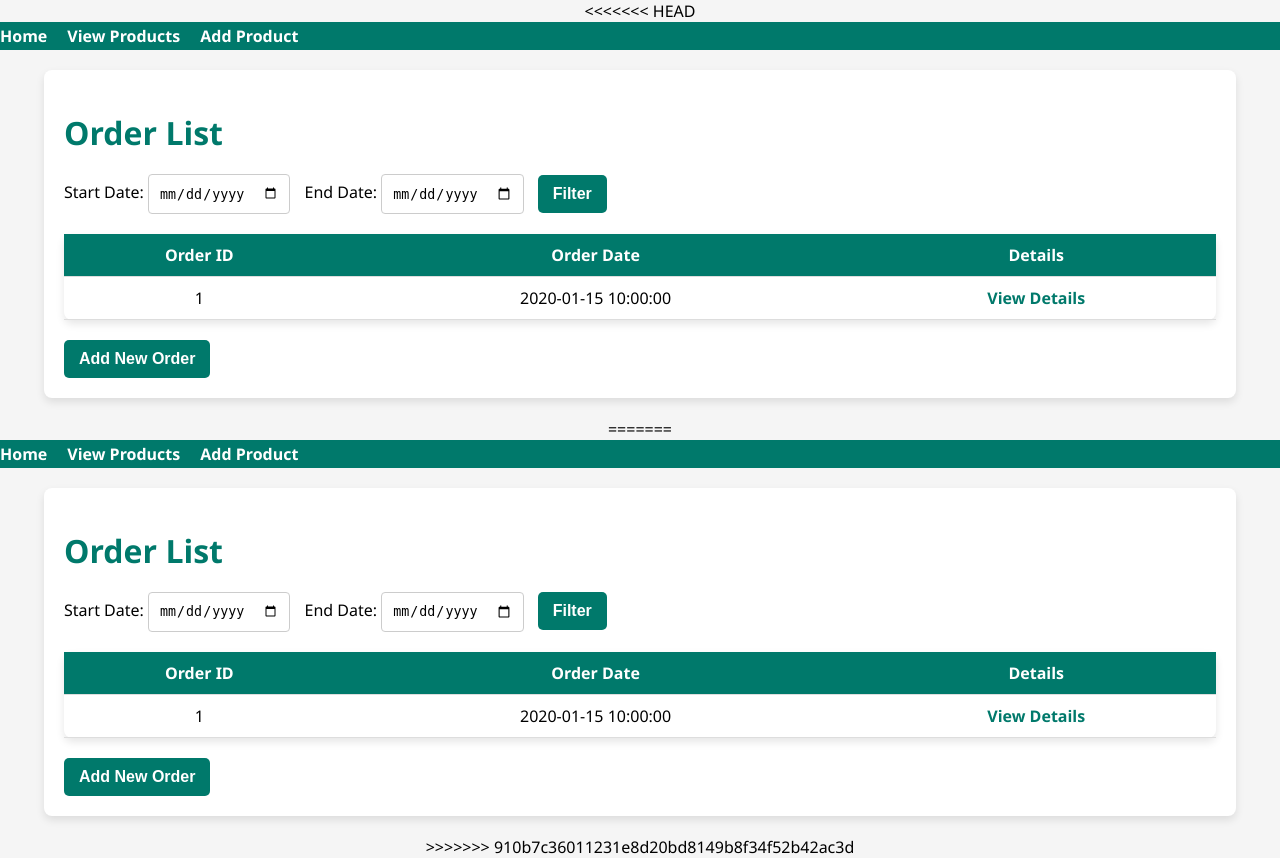
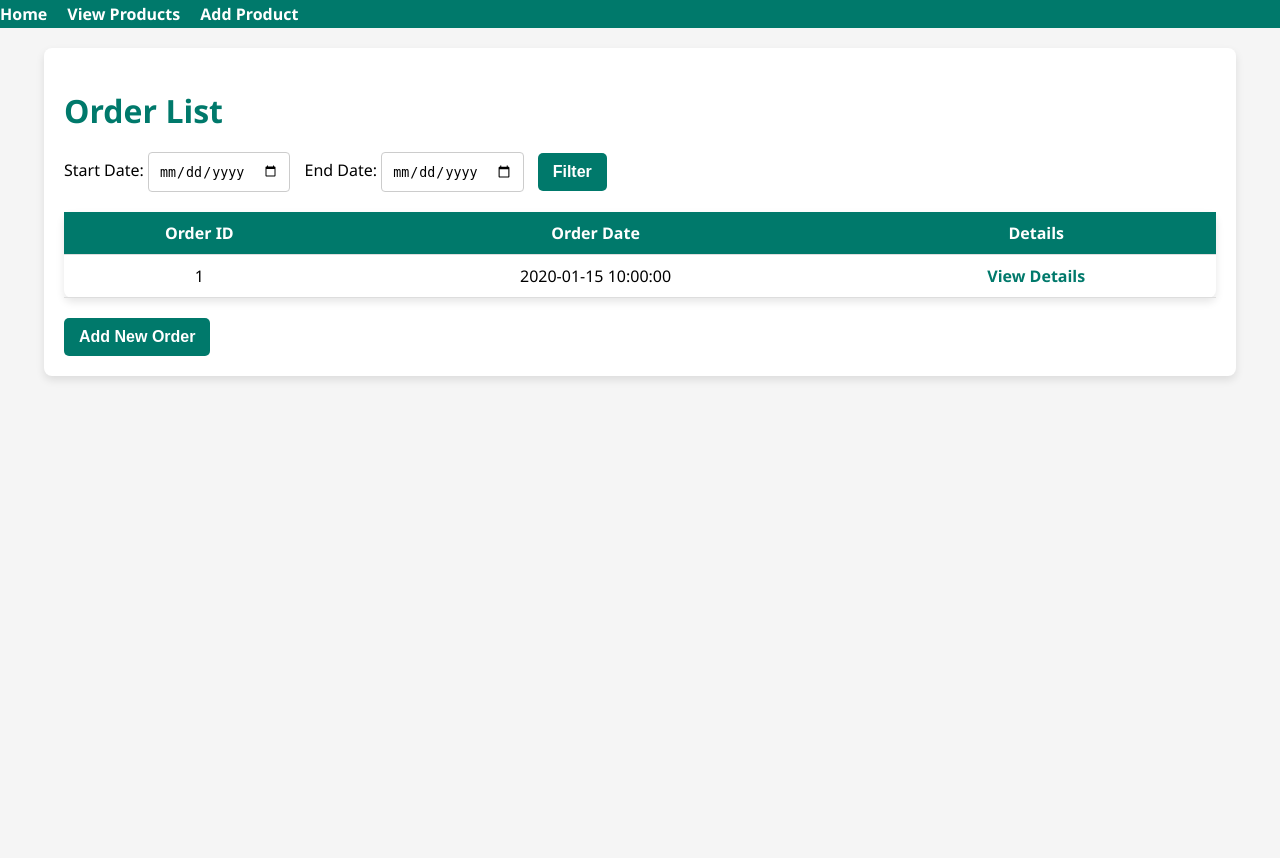
Before and after one commit to Derek1211212/webapp, a Flask app: page /order_list in a window 1280 px wide. After the commit the page ends 380 px from the top, so only its background shows below. Run offline with Flask 3, Linux system fonts and the light colour scheme; the visitor is signed in with stand-in values (Sample User, id 1); tables that the repository leaves empty or names only in its code hold one stand-in row (values such as "Sample post"); data that the repository does not hold is empty.

Commit message:
Update order_list.html

```diff
--- a/templates/order_list.html
+++ b/templates/order_list.html
@@ -1,4 +1,4 @@
-<<<<<<< HEAD
+
 <!DOCTYPE html>
 <html lang="en">
 
@@ -180,186 +180,3 @@
 </body>
 
 </html>
-=======
-<!DOCTYPE html>
-<html lang="en">
-
-<head>
-    <meta charset="UTF-8">
-    <meta name="viewport" content="width=device-width, initial-scale=1.0">
-    <title>Order List</title>
-    <style>
-        body {
-            font-family: 'Segoe UI', Tahoma, Geneva, Verdana, sans-serif;
-            margin: 0;
-            padding: 0;
-            background-color: #f5f5f5;
-            display: flex;
-            flex-direction: column;
-            align-items: center;
-        }
-
-        header {
-            width: 100%;
-            background-color: #00796b;
-            color: white;
-            padding: 20px;
-            text-align: center;
-        }
-
-        nav {
-            width: 100%;
-            background-color: #00796b;
-            display: flex;
-            justify-content: flex-start;
-            padding: 3px 5px;
-        }
-
-        nav ul {
-            list-style-type: none;
-            margin: 0;
-            padding: 0;
-            display: flex;
-            gap: 20px;
-        }
-
-        nav ul li {
-            display: inline;
-        }
-
-        nav ul li a {
-            color: white;
-            text-decoration: none;
-            font-weight: bold;
-            transition: color 0.3s ease;
-        }
-
-        nav ul li a:hover {
-            color: #e0f2f1;
-        }
-
-        main {
-            width: 90%;
-            max-width: 1200px;
-            margin: 20px auto;
-            background-color: #fff;
-            padding: 20px;
-            border-radius: 8px;
-            box-shadow: 0 4px 8px rgba(0, 0, 0, 0.1);
-        }
-
-        h1 {
-            color: #00796b;
-            margin-bottom: 20px;
-        }
-
-        form {
-            margin-bottom: 20px;
-        }
-
-        input[type="date"] {
-            padding: 10px;
-            border: 1px solid #ccc;
-            border-radius: 4px;
-            margin-right: 10px;
-        }
-
-        button {
-            background-color: #00796b;
-            color: white;
-            border: none;
-            padding: 10px 15px;
-            border-radius: 5px;
-            cursor: pointer;
-            font-size: 16px;
-            font-weight: bold;
-            transition: background-color 0.3s ease;
-        }
-
-        button:hover {
-            background-color: #004d40;
-        }
-
-        table {
-            width: 100%;
-            border-collapse: collapse;
-            margin-bottom: 20px;
-            background-color: white;
-            border-radius: 8px;
-            box-shadow: 0 4px 8px rgba(0, 0, 0, 0.1);
-        }
-
-        table thead {
-            background-color: #00796b;
-            color: white;
-        }
-
-        table th,
-        table td {
-            padding: 10px;
-            text-align: center;
-            border-bottom: 1px solid #ddd;
-        }
-
-        table tbody tr:hover {
-            background-color: #e0f2f1;
-        }
-
-        a {
-            color: #00796b;
-            text-decoration: none;
-            font-weight: bold;
-        }
-
-        a:hover {
-            text-decoration: underline;
-        }
-    </style>
-</head>
-
-<body>
-
-    <nav>
-        <ul>
-            <li><a href="/index">Home</a></li>
-            <li><a href="/view_products">View Products</a></li>
-            <li><a href="/add_product">Add Product</a></li>
-            <!-- Add more navigation links as needed -->
-        </ul>
-    </nav>
-    <main>
-        <h1>Order List</h1>
-        <form action="{{ url_for('view_orders') }}" method="post">
-            <label for="start_date">Start Date:</label>
-            <input type="date" id="start_date" name="start_date" value="{{ start_date }}">
-
-            <label for="end_date">End Date:</label>
-            <input type="date" id="end_date" name="end_date" value="{{ end_date }}">
-
-            <button type="submit">Filter</button>
-        </form>
-
-        <table>
-            <thead>
-                <tr>
-                    <th>Order ID</th>
-                    <th>Order Date</th>
-                    <th>Details</th>
-                </tr>
-            </thead>
-            <tbody>
-                {% for order in orders %}
-                <tr>
-                    <td>{{ order.OrderID }}</td>
-                    <td>{{ order.OrderDate }}</td>
-                    <td><a href="{{ url_for('order_details', order_id=order.OrderID) }}">View Details</a></td>
-                </tr>
-                {% endfor %}
-            </tbody>
-        </table>
-        <button type="button" onclick="window.location.href='{{ url_for('add_order') }}'">Add New Order</button>
-    </main>
-</body>
-
-</html>
->>>>>>> 910b7c36011231e8d20bd8149b8f34f52b42ac3d
```
